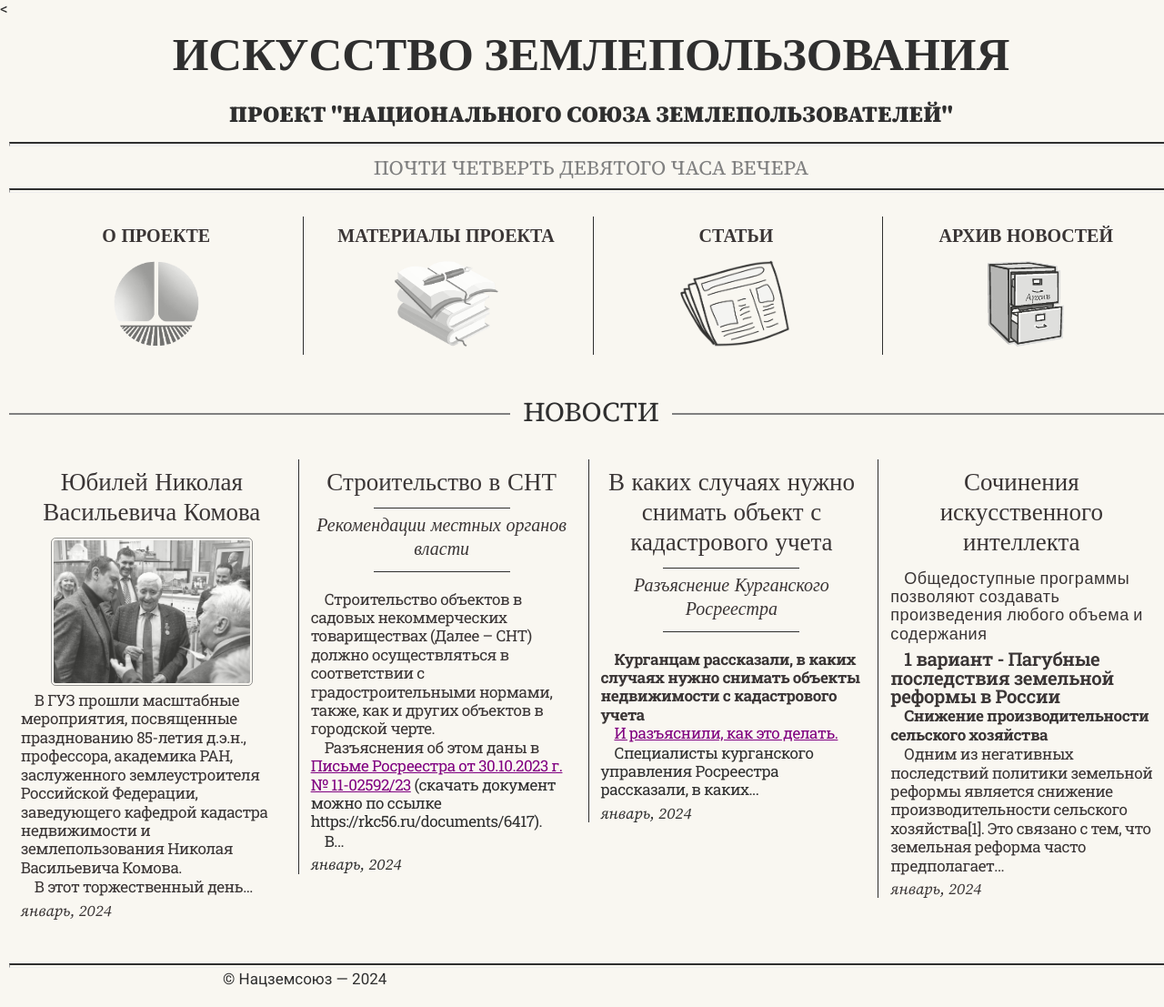
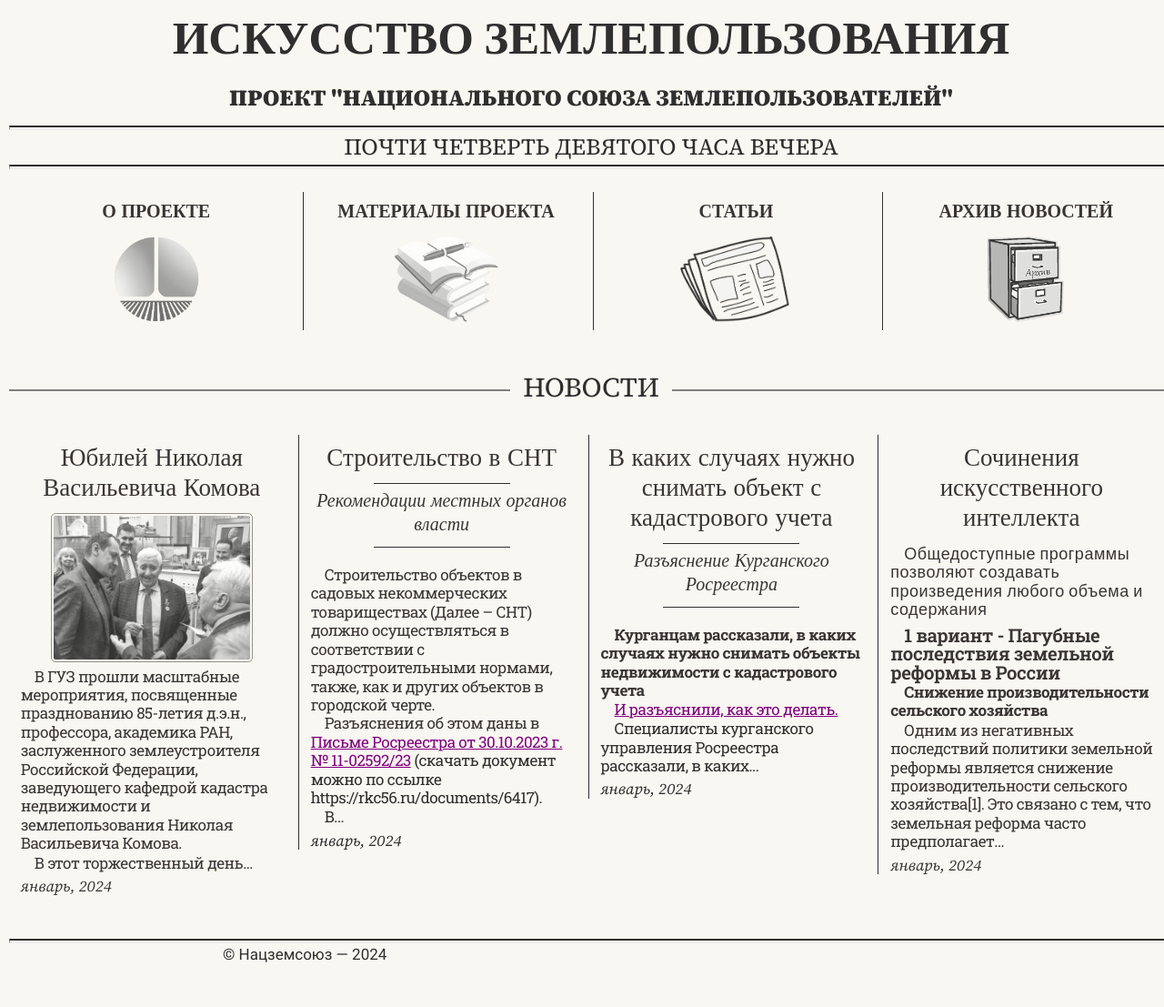
Before and after one commit to SergSi/land-use-art, a Jekyll site: the page built from index.md, in a window 1280 px wide. Shown: the whole page at 91% size. Built offline with Jekyll 4.4.1, drawn with Linux system fonts in a browser that asks for light colours; some web fonts are replaced; after the commit the page ends 1081 px from its top, so only the background shows below that.

Commit message:
Update clock

```diff
--- a/_includes/head.html
+++ b/_includes/head.html
@@ -5,21 +5,22 @@
           {{ site.subtitle }}
         </div>
       {% else %}
-        <div class="head gain-center"><a class="link notall" href="{{ site.baseurl }}/">
-          {{ site.title | upcase }}
-          <div class="subhead serif gain-center">
-            {{ site.subtitle }}
-          </div>
-        </a></div>
-
+        <div class="head gain-center">
+          <a class="link notall" href="{{ site.baseurl }}/">
+            {{ site.title | upcase }}
+            <div class="subhead serif">
+              {{ site.subtitle }}
+            </div>
+          </a>
+      </div>
       {% endif %}
   </header>
   {% if page.url == "/" %}
   <hr class="hr-line">
-    <div class="colunm clock-text serif" id="MyClockDisplay"></div>
+    <div class="clock-text serif" id="MyClockDisplay"></div>
   <hr class="hr-line">
   {% elsif page.superpermalink %}
-    <div class="subhead serif gain-center">
+    <div class="clock-text serif gain-center">
       <hr class="hr-line"><a class="link notall" href="{{page.superpermalink}}">{% if page.supertitle %}{{page.supertitle}}{% else %}{{ site.subtitle }}{% endif %}</a><hr class="hr-line">
     </div>
   {% elsif page.collection == "posts" %}
@@ -27,12 +28,12 @@
       {% for post in site.posts %}
           {% if page.url == post.url %}
             {% if N < site.count_post %}
-              <div class="subhead serif">
+              <div class="clock-text serif">
                 <hr class="hr-line">НОВОСТИ  |  {{ page.date | date: "%B, %Y" | replace: "December", "декабрь" | replace: "January", "январь" | replace: "February", "февраль"| replace: "March", "март"| replace: "April", "апрель"| replace: "May", "май"| replace: "June", "июнь"| replace: "July", "июль"| replace: "August", "август"| replace: "September", "сентябрь"| replace: "October", "октябрь"| replace: "November", "ноябрь" }}<hr class="hr-line">
               </div>
               {% break %}
             {% else %}
-              <div class="subhead serif gain-center">
+              <div class="clock-text serif gain-center">
                 <hr class="hr-line"><a class="link notall" href="/archive/">АРХИВ НОВОСТЕЙ  |  {{ page.date | date: "%B, %Y" | replace: "December", "декабрь" | replace: "January", "январь" | replace: "February", "февраль"| replace: "March", "март"| replace: "April", "апрель"| replace: "May", "май"| replace: "June", "июнь"| replace: "July", "июль"| replace: "August", "август"| replace: "September", "сентябрь"| replace: "October", "октябрь"| replace: "November", "ноябрь" }}</a><hr class="hr-line">
               </div>
               {% break %}
@@ -41,11 +42,11 @@
           {% assign N =  N | plus: 1 %}
       {% endfor %}
     {% elsif page.permalink == "/archive/" %}
-      <div class="subhead serif">
+      <div class="clock-text serif">
         <hr class="hr-line">{{ page.title}}<hr class="hr-line">
       </div>
     {% else %}
-      <div class="subhead serif">
+      <div class="clock-text serif">
         <hr class="hr-line">{{ page.title}}<hr class="hr-line">
       </div>
     {% endif %}
--- a/_layouts/newspaper.html
+++ b/_layouts/newspaper.html
@@ -8,9 +8,8 @@
     </style>
   </head>
   <body id="timeoutshort">
-    <<div class="head news-container">
+    <div class="head news-container">
       {% include head.html %}
-
       <div class="collumns">
           {% for doc in site.info %}
             <div class="collumn gain-center">
--- a/assets/css/style.css
+++ b/assets/css/style.css
@@ -263,12 +263,10 @@ li :is(ul, ol) {
 }
 
 .clock-text{
-  color: grey;
-  font-size: clamp(1.6rem, 1.45rem + 0.75vw, 2.2rem);
+  font-size: clamp(1.8rem, 1.625rem + 0.875vw, 2.5rem);
+  text-align: center;
   text-transform: uppercase;
-  text-wrap: balance;
-  padding: 12px 0 12px 0;
-  line-height: 1;
+  color: var(--font-color);
 }
 
 blockquote {
```
